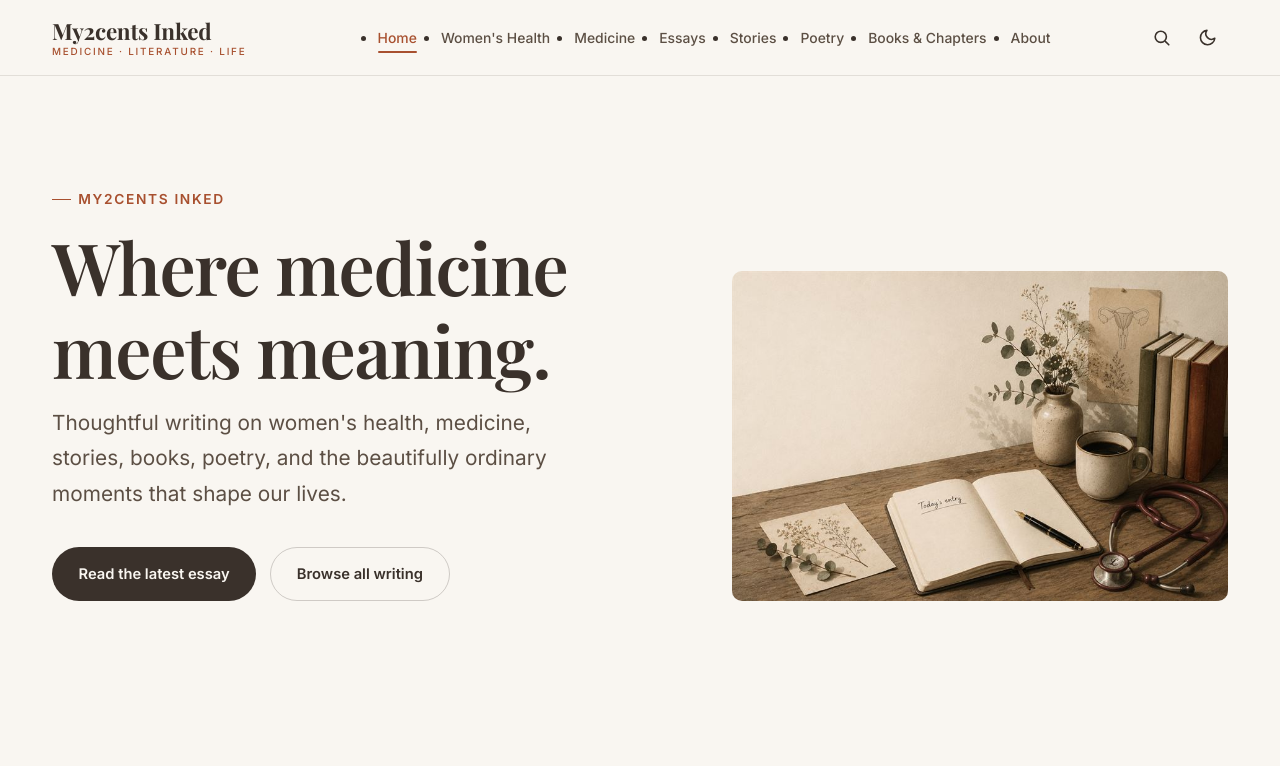
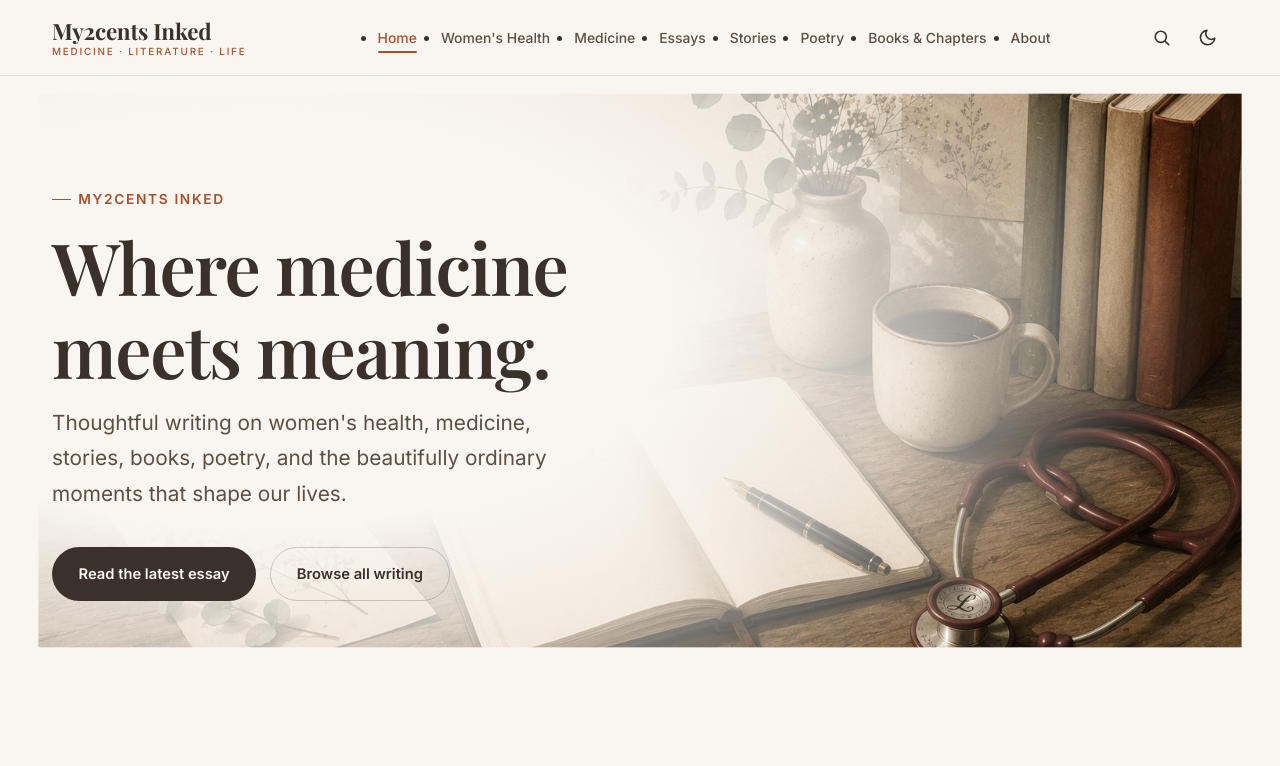
Before and after one commit to PoojaAnandKolte/my2cents-inked, a plain HTML site: page index.html in a window 1280 px wide. Shown: the top 766 px of the page. Drawn offline with nearby package versions, Linux system fonts and the light colour scheme; a web font is replaced by a local one.

Commit message:
Redesign hero as full-bleed editorial layout

```diff
--- a/assets/css/style.css
+++ b/assets/css/style.css
@@ -463,17 +463,51 @@ section { padding-block: var(--space-6); }
    Hero
    ========================================================================== */
 .hero {
+  position: relative;
+  display: flex;
+  align-items: center;
+  min-height: clamp(440px, 72vh, 640px);
   padding-block: var(--space-6) var(--space-5);
+  overflow: hidden;
+  isolation: isolate;
+  background: var(--color-bg);
+}
+.hero__bg {
+  position: absolute;
+  inset: 0;
+  width: 100%;
+  height: 100%;
+  object-fit: cover;
+  object-position: 84% 80%;
+  /* object-fit:cover already crops to the minimum needed to fill the frame,
+     so "zooming out" means scaling the whole image down a touch — this widens
+     the visible field of view by the inverse of the scale factor. Any sliver
+     of background peeking in at the edges matches .hero's own background
+     exactly, so it reads as a soft vignette rather than a gap. */
+  transform: scale(0.94);
+  transform-origin: center;
+  z-index: 0;
+}
+.hero__scrim {
+  position: absolute;
+  inset: 0;
+  z-index: 1;
+  /* An ellipse anchored where the text sits reads reliably across both a
+     wide-short desktop crop and a narrow-tall mobile crop, unlike a fixed-angle
+     linear gradient (which only worked at the aspect ratio it was tuned for). */
+  background: radial-gradient(
+    ellipse 85% 90% at 20% 42%,
+    var(--color-bg) 0%,
+    var(--color-bg) 38%,
+    color-mix(in srgb, var(--color-bg) 68%, transparent) 62%,
+    transparent 88%
+  );
+}
+.hero .wrap {
   position: relative;
+  z-index: 2;
 }
-.hero__grid {
-  display: grid;
-  gap: var(--space-4);
-  align-items: end;
-}
-@media (min-width: 860px) {
-  .hero__grid { grid-template-columns: 1.3fr 1fr; }
-}
+.hero__content { max-width: 36rem; }
 .hero h1 { margin-block: var(--space-2); }
 .hero .lede { max-width: 34rem; }
 .hero__meta {
@@ -489,15 +523,6 @@ section { padding-block: var(--space-6); }
   width: 100%;
   aspect-ratio: 4/3;
   border-radius: var(--radius-lg);
-}
-
-.hero__image {
-  width: 100%;
-  height: auto;
-  min-height: 280px;
-  object-fit: cover;
-  border-radius: var(--radius-lg);
-  display: block;
 }
 
 /* Editorial illustrations in place of photography — quiet line-art over a
--- a/index.html
+++ b/index.html
@@ -67,8 +67,18 @@
 <main id="main">
 
   <section class="hero">
-    <div class="wrap hero__grid">
-      <div>
+    <img
+      class="hero__bg"
+      src="assets/img/hero-desk.jpg"
+      srcset="assets/img/hero-desk-800w.jpg 800w, assets/img/hero-desk.jpg 1536w"
+      sizes="100vw"
+      width="1536" height="1024"
+      alt="Editorial illustration of a physician-writer's desk."
+      fetchpriority="high"
+      decoding="async">
+    <div class="hero__scrim" aria-hidden="true"></div>
+    <div class="wrap">
+      <div class="hero__content">
         <p class="eyebrow">My2cents Inked</p>
         <h1 style="margin-block:var(--space-2)">Where medicine meets meaning.</h1>
         <p class="lede">Thoughtful writing on women's health, medicine, stories, books, poetry, and the beautifully ordinary moments that shape our lives.</p>
@@ -77,19 +87,10 @@
           <a class="btn btn-outline" href="journal.html">Browse all writing</a>
         </div>
       </div>
-      <img
-        class="hero__image"
-        src="assets/img/hero-desk.jpg"
-        srcset="assets/img/hero-desk-800w.jpg 800w, assets/img/hero-desk.jpg 1536w"
-        sizes="(min-width: 860px) 45vw, 100vw"
-        width="1536" height="1024"
-        alt="Editorial illustration of a physician-writer's desk."
-        fetchpriority="high"
-        decoding="async">
     </div>
   </section>
 
-  <section aria-labelledby="featured-heading">
+  <section aria-labelledby="featured-heading" style="margin-top:var(--space-3)">
     <div class="wrap">
       <div class="section-head">
         <h2 id="featured-heading" style="font-size:var(--step-3)">Featured Article</h2>
```
